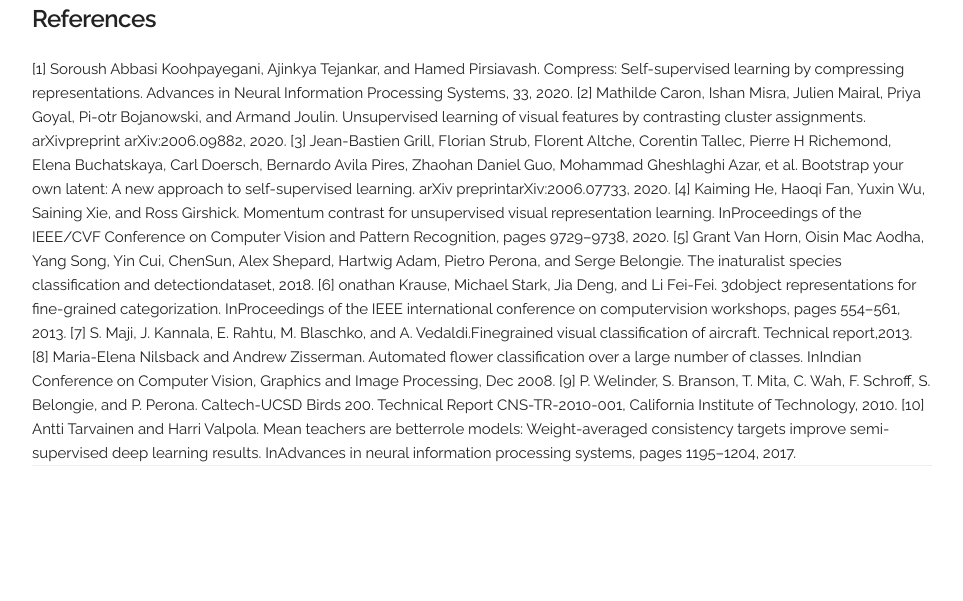
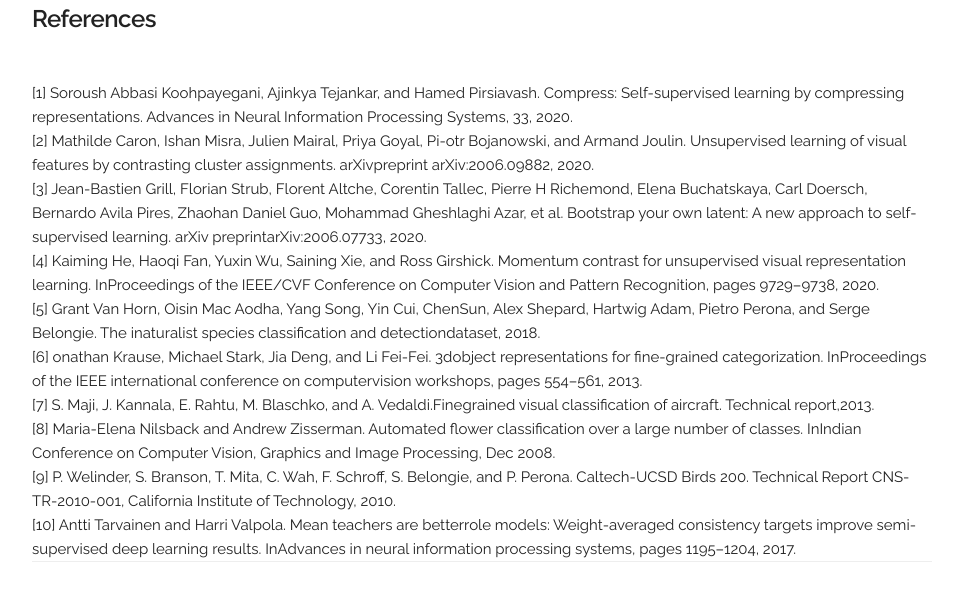
Before and after one commit to UMBCvision/ISD, a Jekyll site: the page built from docs/index.html, in a window 1280 px wide and 900 px high, scrolled down 5561 px, cut to the strip 283-884 px from the top of the window. Shown: the whole strip, without its empty margins (158-1121 px from the left). Built offline with Jekyll 4.4.1, drawn with Linux system fonts in a browser that asks for light colours; before the commit the page ends 6365 px from its top, so only the background shows below that.

```diff
--- a/docs/index.html
+++ b/docs/index.html
@@ -158,13 +158,13 @@ title: ISD
 <p style="text-align:center;"><img src="{{ site.baseurl }}/assets/images/clusters.jpg" width="100%" alt style></p>
 
 <h5 id="references"><b>References</b></h5>
-  [1] Soroush Abbasi Koohpayegani, Ajinkya Tejankar, and Hamed Pirsiavash. Compress: Self-supervised learning by compressing representations. Advances in Neural Information Processing Systems, 33, 2020.
-  [2] Mathilde Caron, Ishan Misra, Julien Mairal, Priya Goyal, Pi-otr Bojanowski, and Armand Joulin.   Unsupervised learning of visual features by contrasting cluster assignments. arXivpreprint arXiv:2006.09882, 2020.
-  [3] Jean-Bastien  Grill,  Florian  Strub,  Florent  Altche,  Corentin Tallec,  Pierre  H  Richemond,  Elena  Buchatskaya,  Carl  Doersch,  Bernardo Avila Pires,  Zhaohan Daniel Guo,  Mohammad Gheshlaghi Azar,  et al.   Bootstrap your own latent:  A new  approach  to  self-supervised  learning. arXiv  preprintarXiv:2006.07733, 2020.
-  [4] Kaiming He,  Haoqi Fan,  Yuxin Wu,  Saining Xie,  and Ross Girshick.   Momentum  contrast  for  unsupervised  visual  representation learning.  InProceedings of the IEEE/CVF Conference on Computer Vision and Pattern Recognition, pages 9729–9738, 2020.
-  [5] Grant Van Horn, Oisin Mac Aodha, Yang Song, Yin Cui, ChenSun, Alex Shepard, Hartwig Adam, Pietro Perona, and Serge Belongie.  The inaturalist species classification and detectiondataset, 2018.
-  [6] onathan Krause, Michael Stark, Jia Deng, and Li Fei-Fei. 3dobject representations for fine-grained categorization. InProceedings of the IEEE international conference on computervision workshops, pages 554–561, 2013.
-  [7] S. Maji, J. Kannala, E. Rahtu, M. Blaschko, and A. Vedaldi.Finegrained visual classification of aircraft. Technical report,2013.
-  [8] Maria-Elena  Nilsback  and  Andrew  Zisserman.    Automated flower  classification  over  a  large  number  of  classes.   InIndian  Conference  on  Computer  Vision,  Graphics  and  Image Processing, Dec 2008.
-  [9] P. Welinder, S. Branson, T. Mita, C. Wah, F. Schroff, S. Belongie,  and  P.  Perona.   Caltech-UCSD  Birds  200.   Technical  Report  CNS-TR-2010-001,  California  Institute  of  Technology, 2010.
-  [10] Antti Tarvainen and Harri Valpola.  Mean teachers are betterrole models:  Weight-averaged consistency targets improve semi-supervised deep learning results. InAdvances in neural information processing systems, pages 1195–1204, 2017.
+  <br>[1] Soroush Abbasi Koohpayegani, Ajinkya Tejankar, and Hamed Pirsiavash. Compress: Self-supervised learning by compressing representations. Advances in Neural Information Processing Systems, 33, 2020.
+  <br>[2] Mathilde Caron, Ishan Misra, Julien Mairal, Priya Goyal, Pi-otr Bojanowski, and Armand Joulin.   Unsupervised learning of visual features by contrasting cluster assignments. arXivpreprint arXiv:2006.09882, 2020.
+  <br>[3] Jean-Bastien  Grill,  Florian  Strub,  Florent  Altche,  Corentin Tallec,  Pierre  H  Richemond,  Elena  Buchatskaya,  Carl  Doersch,  Bernardo Avila Pires,  Zhaohan Daniel Guo,  Mohammad Gheshlaghi Azar,  et al.   Bootstrap your own latent:  A new  approach  to  self-supervised  learning. arXiv  preprintarXiv:2006.07733, 2020.
+  <br>[4] Kaiming He,  Haoqi Fan,  Yuxin Wu,  Saining Xie,  and Ross Girshick.   Momentum  contrast  for  unsupervised  visual  representation learning.  InProceedings of the IEEE/CVF Conference on Computer Vision and Pattern Recognition, pages 9729–9738, 2020.
+  <br>[5] Grant Van Horn, Oisin Mac Aodha, Yang Song, Yin Cui, ChenSun, Alex Shepard, Hartwig Adam, Pietro Perona, and Serge Belongie.  The inaturalist species classification and detectiondataset, 2018.
+  <br>[6] onathan Krause, Michael Stark, Jia Deng, and Li Fei-Fei. 3dobject representations for fine-grained categorization. InProceedings of the IEEE international conference on computervision workshops, pages 554–561, 2013.
+  <br>[7] S. Maji, J. Kannala, E. Rahtu, M. Blaschko, and A. Vedaldi.Finegrained visual classification of aircraft. Technical report,2013.
+  <br>[8] Maria-Elena  Nilsback  and  Andrew  Zisserman.    Automated flower  classification  over  a  large  number  of  classes.   InIndian  Conference  on  Computer  Vision,  Graphics  and  Image Processing, Dec 2008.
+  <br>[9] P. Welinder, S. Branson, T. Mita, C. Wah, F. Schroff, S. Belongie,  and  P.  Perona.   Caltech-UCSD  Birds  200.   Technical  Report  CNS-TR-2010-001,  California  Institute  of  Technology, 2010.
+  <br>[10] Antti Tarvainen and Harri Valpola.  Mean teachers are betterrole models:  Weight-averaged consistency targets improve semi-supervised deep learning results. InAdvances in neural information processing systems, pages 1195–1204, 2017.
```
